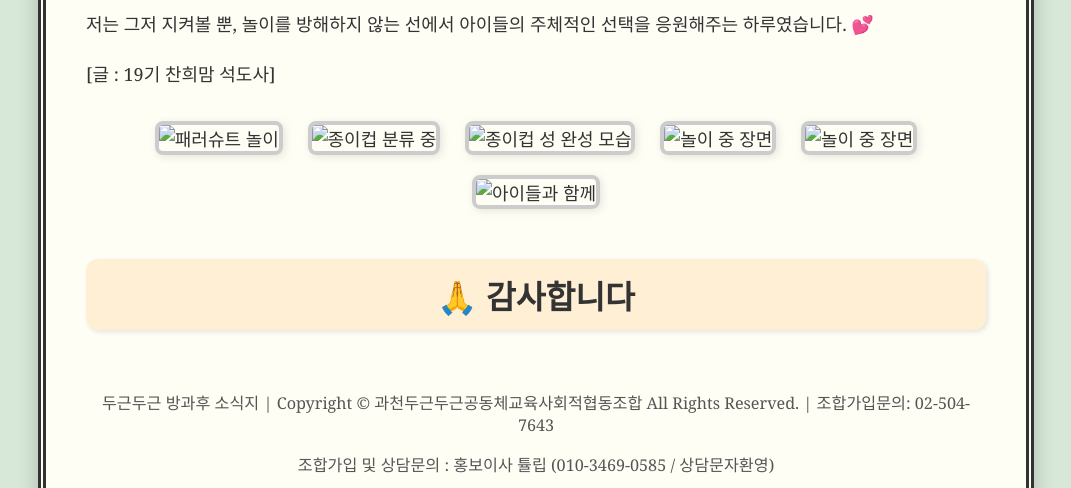
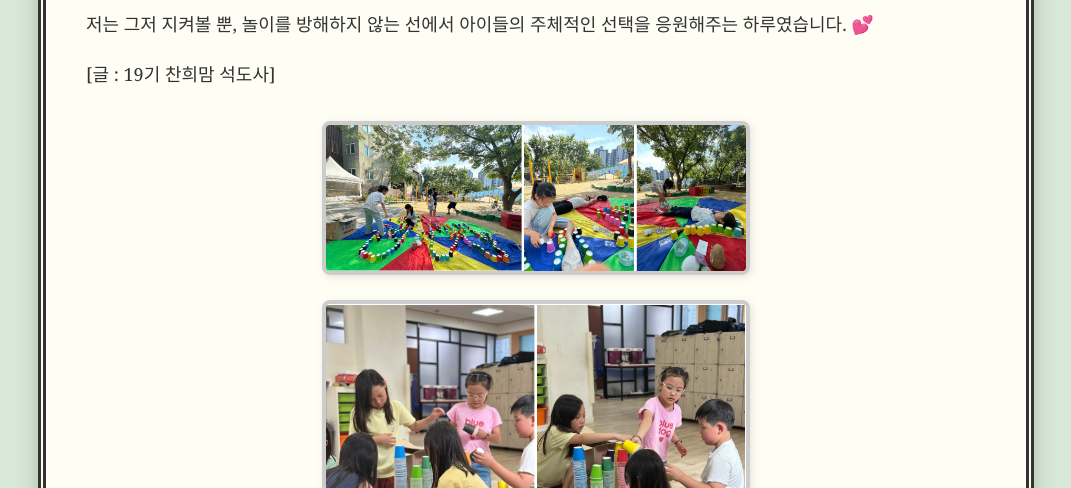
Before and after one commit to dgdg-news/july2025, a plain HTML site: page index.html in a window 1280 px wide. Shown: the part 5290-5778 px from the top of the page, without its empty margins (104-1175 px from the left). Drawn offline with Linux system fonts and the light colour scheme.

Commit message:
Update index.html

```diff
--- a/index.html
+++ b/index.html
@@ -269,12 +269,12 @@
     <p>저는 그저 지켜볼 뿐, 놀이를 방해하지 않는 선에서 아이들의 주체적인 선택을 응원해주는 하루였습니다. 💕</p>
   <p>[글 : 19기 찬희맘 석도사]</p>
       <div class="image-frame">
-            <img src="스크린샷 2025-06-30 150622" alt="패러슈트 놀이">
-            <img src="스크린샷 2025-06-30 150710" alt="종이컵 분류 중">
-            <img src="스크린샷 2025-06-30 150810" alt="종이컵 성 완성 모습">
-            <img src="스크린샷 2025-06-30 150916" alt="놀이 중 장면">
-            <img src="스크린샷 2025-06-30 150957" alt="놀이 중 장면">
-            <img src="스크린샷 2025-06-30 151007" alt="아이들과 함께">
+            <img src="스크린샷 2025-06-30 150622.png" alt="패러슈트 놀이">
+            <img src="스크린샷 2025-06-30 150710.png" alt="종이컵 분류 중">
+            <img src="스크린샷 2025-06-30 150810.png" alt="종이컵 성 완성 모습">
+            <img src="스크린샷 2025-06-30 150916.png" alt="놀이 중 장면">
+            <img src="스크린샷 2025-06-30 150957.png" alt="놀이 중 장면">
+            <img src="스크린샷 2025-06-30 151007.png" alt="아이들과 함께">
 
       </div>
     </div>
```
